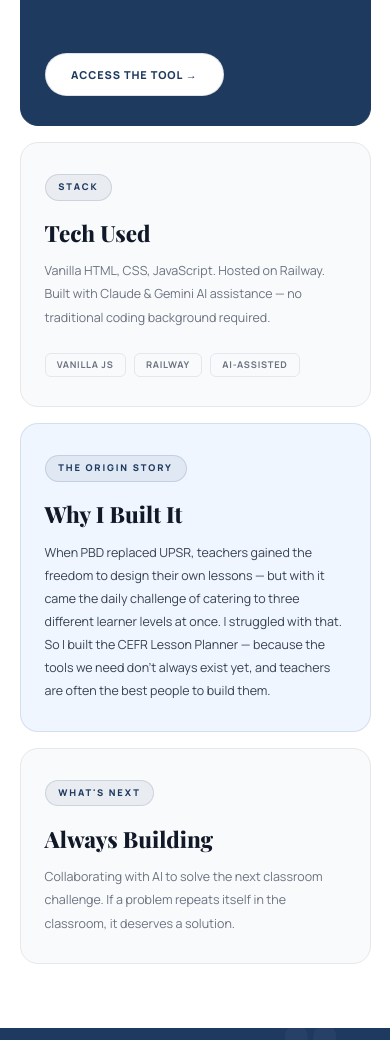
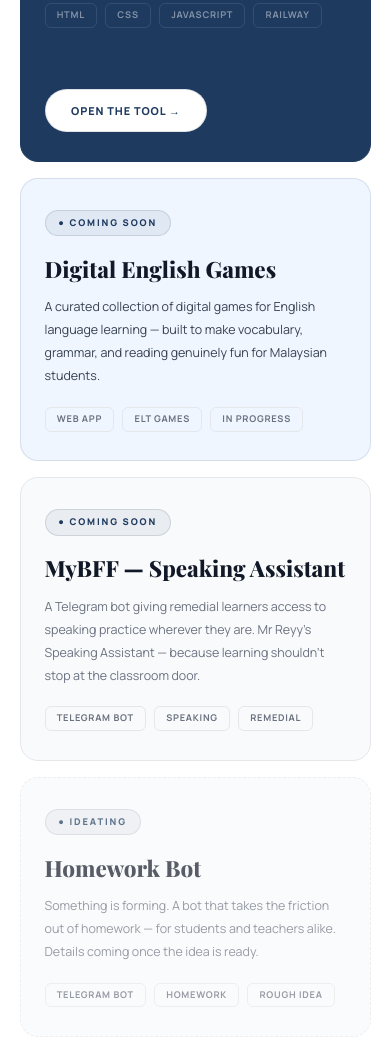
Before and after one commit to mrreyysmaan/mrreyy-portfolio, a plain HTML site: page index.html in a window 390 px wide. Shown: the part 4274-5314 px from the top of the page. Drawn offline with nearby package versions, Linux system fonts and the light colour scheme; a web font is replaced by a local one.

Commit message:
Update index.html

```diff
--- a/index.html
+++ b/index.html
@@ -229,8 +229,8 @@
     .ach-item{padding:1.2rem;}
     .ach-icon{font-size:1.5rem;}
 
-    .bento{grid-template-columns:1fr;gap:1rem;margin-top:2.5rem;}
-    .bcard.span2{grid-column:span 1;}
+    .bento{grid-template-columns:1fr!important;gap:1rem;margin-top:2.5rem;}
+    .bcard.span2{grid-column:span 1!important;}
     .bcard{padding:1.8rem 1.5rem;}
 
     .philosophy-sec{padding:5rem 5%;}
@@ -301,7 +301,7 @@
   <div class="nav-links">
     <a href="#about">About</a>
     <a href="#milestones">Milestones</a>
-    <a href="#projects">Projects</a>
+    <a href="#projects">My Tools</a>
     <a href="#contact">Contact</a>
   </div>
   <a href="https://cefr-lesson-planner-production.up.railway.app/" class="nav-cta" target="_blank" rel="noopener">CEFR Planner</a>
@@ -491,50 +491,70 @@
   </div>
 </section>
 
-<!-- PROJECTS -->
+<!-- MY TOOLS -->
 <section class="section projects-sec" id="projects">
   <div class="projects-inner">
     <div>
-      <div class="sec-eye reveal">Selected Works</div>
-      <h2 class="sec-title reveal">Tools built for <em>modern education.</em></h2>
+      <div class="sec-eye reveal">My Tools</div>
+      <h2 class="sec-title reveal">Built for <em>real classrooms.</em></h2>
+      <p class="sec-sub reveal d1" style="margin-bottom:0">Tools I've built — or am building — to solve problems I've personally faced as a teacher.</p>
     </div>
-    <div class="bento">
+    <div class="bento" style="grid-template-columns:1fr 1fr;grid-template-rows:auto auto;">
+
+      <!-- CEFR Planner — Live -->
       <div class="bcard dark span2 reveal d1" style="display:flex;flex-direction:column;justify-content:space-between;">
         <div>
-          <span class="b-tag">&#9679; Live App</span>
-          <h3 class="b-title">The CEFR Lesson Planner</h3>
-          <p class="b-desc" style="max-width:480px">Born from a real classroom problem: planning differentiated lessons for Advanced, Intermediate, and Remedial learners under Malaysia's PBD system. Generates CEFR-aligned lesson plans in seconds. Built from scratch, deployed live on Railway.</p>
-        </div>
-        <div>
-          <div class="b-stack" style="margin-bottom:1.5rem">
+          <span class="b-tag">&#9679; Live</span>
+          <h3 class="b-title">CEFR Lesson Planner</h3>
+          <p class="b-desc" style="max-width:540px">Born from a real problem: planning differentiated lessons for Advanced, Intermediate, and Remedial learners under Malaysia's PBD system. Generates CEFR-aligned lesson plans in seconds. Built from scratch, deployed live on Railway.</p>
+          <div class="b-stack" style="margin-top:1.2rem">
             <span class="b-stag" style="color:rgba(255,255,255,0.45);border-color:rgba(255,255,255,0.1)">HTML</span>
             <span class="b-stag" style="color:rgba(255,255,255,0.45);border-color:rgba(255,255,255,0.1)">CSS</span>
             <span class="b-stag" style="color:rgba(255,255,255,0.45);border-color:rgba(255,255,255,0.1)">JavaScript</span>
             <span class="b-stag" style="color:rgba(255,255,255,0.45);border-color:rgba(255,255,255,0.1)">Railway</span>
           </div>
-          <a href="https://cefr-lesson-planner-production.up.railway.app/" class="b-link" target="_blank" rel="noopener">Access the tool &#8594;</a>
+        </div>
+        <div style="margin-top:1.8rem">
+          <a href="https://cefr-lesson-planner-production.up.railway.app/" class="b-link" target="_blank" rel="noopener">Open the tool &#8594;</a>
         </div>
       </div>
-      <div class="bcard reveal d2">
-        <span class="b-tag">Stack</span>
-        <h3 class="b-title">Tech Used</h3>
-        <p class="b-desc">Vanilla HTML, CSS, JavaScript. Hosted on Railway. Built with Claude &amp; Gemini AI assistance — no traditional coding background required.</p>
-        <div class="b-stack" style="margin-top:1.5rem">
-          <span class="b-stag">Vanilla JS</span>
-          <span class="b-stag">Railway</span>
-          <span class="b-stag">AI-Assisted</span>
+
+      <!-- Digital English Games -->
+      <div class="bcard light-accent reveal d1">
+        <span class="b-tag">&#9679; Coming Soon</span>
+        <h3 class="b-title">Digital English Games</h3>
+        <p class="b-desc">A curated collection of digital games for English language learning — built to make vocabulary, grammar, and reading genuinely fun for Malaysian students.</p>
+        <div class="b-stack" style="margin-top:1.2rem">
+          <span class="b-stag">Web App</span>
+          <span class="b-stag">ELT Games</span>
+          <span class="b-stag">In Progress</span>
         </div>
       </div>
-      <div class="bcard light-accent span2 reveal d1">
-        <span class="b-tag">The Origin Story</span>
-        <h3 class="b-title">Why I Built It</h3>
-        <p class="b-desc" style="max-width:520px">When PBD replaced UPSR, teachers gained the freedom to design their own lessons — but with it came the daily challenge of catering to three different learner levels at once. I struggled with that. So I built the CEFR Lesson Planner — because the tools we need don't always exist yet, and teachers are often the best people to build them.</p>
+
+      <!-- MyBFF Speaking Bot -->
+      <div class="bcard reveal d2">
+        <span class="b-tag">&#9679; Coming Soon</span>
+        <h3 class="b-title">MyBFF — Speaking Assistant</h3>
+        <p class="b-desc">A Telegram bot giving remedial learners access to speaking practice wherever they are. Mr Reyy's Speaking Assistant — because learning shouldn't stop at the classroom door.</p>
+        <div class="b-stack" style="margin-top:1.2rem">
+          <span class="b-stag">Telegram Bot</span>
+          <span class="b-stag">Speaking</span>
+          <span class="b-stag">Remedial</span>
+        </div>
       </div>
-      <div class="bcard reveal d2">
-        <span class="b-tag">What's Next</span>
-        <h3 class="b-title">Always Building</h3>
-        <p class="b-desc">Collaborating with AI to solve the next classroom challenge. If a problem repeats itself in the classroom, it deserves a solution.</p>
+
+      <!-- Homework Bot — placeholder -->
+      <div class="bcard reveal d1" style="border-style:dashed;opacity:0.7">
+        <span class="b-tag">&#9679; Ideating</span>
+        <h3 class="b-title">Homework Bot</h3>
+        <p class="b-desc">Something is forming. A bot that takes the friction out of homework — for students and teachers alike. Details coming once the idea is ready.</p>
+        <div class="b-stack" style="margin-top:1.2rem">
+          <span class="b-stag">Telegram Bot</span>
+          <span class="b-stag">Homework</span>
+          <span class="b-stag">Rough Idea</span>
+        </div>
       </div>
+
     </div>
   </div>
 </section>
@@ -583,7 +603,7 @@
   <div class="footer-logo">MrReyy<em>.com</em></div>
   <p class="footer-copy">&#169; 2025 &middot; Educator &amp; Digital Innovator &middot; Putrajaya, Malaysia</p>
   <ul class="footer-links">
-    <li><a href="https://cefr-lesson-planner-production.up.railway.app/" target="_blank" rel="noopener">CEFR Planner</a></li>
+    <li><a href="#projects" >My Tools</a></li>
     <li><a href="https://www.instagram.com/reyysmaanavuddaiyar" target="_blank" rel="noopener">Instagram</a></li>
     <li><a href="&#109;&#97;&#105;&#108;&#116;&#111;&#58;g-57514736&#64;moe-dl.edu.my">Email</a></li>
   </ul>
```
